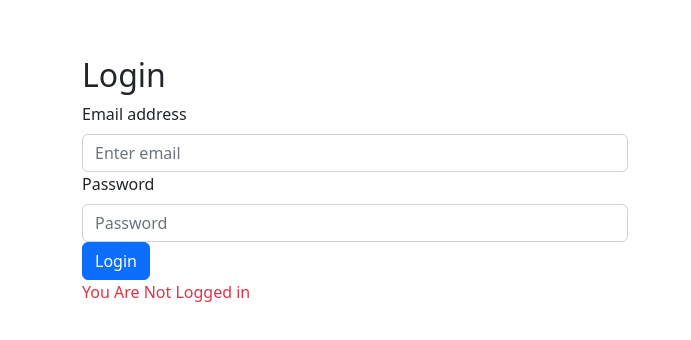
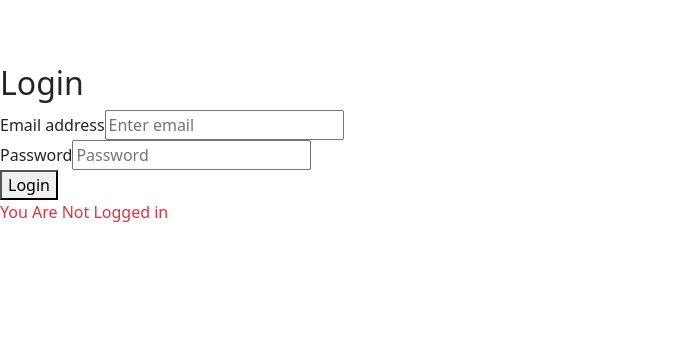
Before and after one commit to alandgmendes/pontos-coleta, a React (Create React App) app: page / in a window 1280 px wide. Shown: the top 340 px of the page, without its empty margins (0-691 px from the left). Built offline with nearby package versions, Linux system fonts and the light colour scheme.

Commit message:
removed a lot of stuff

```diff
--- a/src/App.js
+++ b/src/App.js
@@ -1,5 +1,5 @@
 import { Switch, Route } from "react-router-dom";
-import { Container, Col, Row } from "react-bootstrap";
+import {Col, Row } from "react-bootstrap";
 import Account from "./Account";
 import AuthComponent from "./AuthComponent";
 import ProtectedRoutes from "./ProtectedRoutes";
@@ -7,7 +7,7 @@ import ProtectedRoutes from "./ProtectedRoutes";
 
 function App() {
   return (
-    <Container>
+    <div>
       <Row>
         <Col className="text-center">
           <section id="navigation">
@@ -20,7 +20,7 @@ function App() {
         <Route exact path="/" component={Account} />
         <ProtectedRoutes path="/auth" component={AuthComponent} />
       </Switch>
-    </Container>
+    </div>
   );
 }
 
--- a/src/Design/Components/buttons/BackButton.js
+++ /dev/null
@@ -1,12 +0,0 @@
-import React from "react";
-import { Button } from "react-bootstrap";
-
-
-function BackButton() {
-
-    return (
-        <Button variant="danger">Voltar</Button>
-    );
-  }
-
-  export default BackButton;
--- a/src/Design/Components/points/Points.js
+++ b/src/Design/Components/points/Points.js
@@ -1,6 +1,5 @@
 import React, { useEffect, useState } from "react";
 import axios from "axios";
-import { Form, Button } from "react-bootstrap";
 import Cookies from "universal-cookie";
 
 
@@ -75,21 +74,21 @@ function FileInput() {
   });
 
   return (
-    <Form>
-        <Form.Group controlId="fileinput">
+    <div>
+        <div id="fileinput">
           {!isLocated && <h1>Não foi possível localizar você</h1>}
           <input type="file" onChange={handleFileInputChange} />
-        </Form.Group>
-        <Form.Group controlId="obs">
+        </div>
+        <div controlId="obs">
         <input type="text" onChange={e => handleObsChange(e)} />
-        </Form.Group>
-        <Button
+        </div>
+        <button
             variant="success"
             onClick={(e) => handleSubmit(e)}
           >
             Enviar ponto
-        </Button>
-    </Form>
+        </button>
+    </div>
   );
 }
 
--- a/src/Login.js
+++ b/src/Login.js
@@ -1,5 +1,4 @@
 import React, { useState } from "react";
-import { Form, Button } from "react-bootstrap";
 import axios from "axios";
 import Cookies from "universal-cookie";
 const cookies = new Cookies();
@@ -45,39 +44,39 @@ export default function Login() {
   return (
     <>
       <h2>Login</h2>
-      <Form onSubmit={(e) => handleSubmit(e)}>
+      <div>
         {/* email */}
-        <Form.Group controlId="formBasicEmail">
-          <Form.Label>Email address</Form.Label>
-          <Form.Control
+        <div controlId="formBasicEmail">
+          <label>Email address</label>
+          <input
             type="email"
             name="email"
             value={email}
             onChange={(e) => setEmail(e.target.value)}
             placeholder="Enter email"
           />
-        </Form.Group>
+        </div>
 
         {/* password */}
-        <Form.Group controlId="formBasicPassword">
-          <Form.Label>Password</Form.Label>
-          <Form.Control
+        <div controlId="formBasicPassword">
+          <label>Password</label>
+          <input
             type="password"
             name="password"
             value={password}
             onChange={(e) => setPassword(e.target.value)}
             placeholder="Password"
           />
-        </Form.Group>
+        </div>
 
         {/* submit button */}
-        <Button
+        <button
           variant="primary"
           type="submit"
           onClick={(e) => handleSubmit(e)}
         >
           Login
-        </Button>
+        </button>
 
         {/* display success message */}
         {login ? (
@@ -85,7 +84,7 @@ export default function Login() {
         ) : (
           <p className="text-danger">You Are Not Logged in</p>
         )}
-      </Form>
+      </div>
     </>
   );
 }
```
Also changed, not shown: src/Register.js (deleted, +0 -80 lines).
